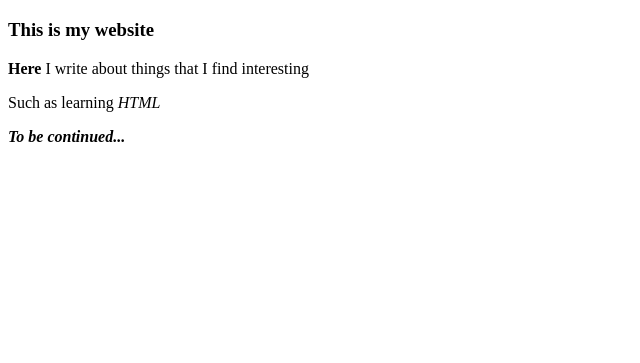
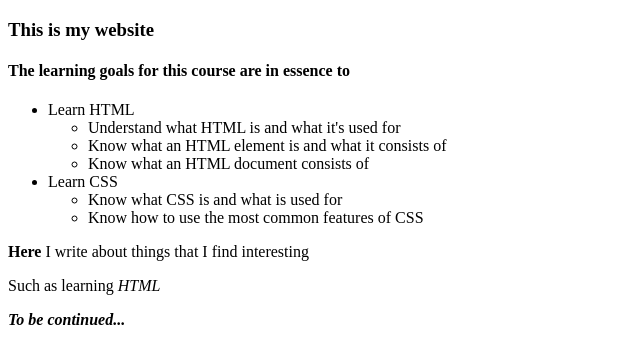
Before and after one commit to tpirmagomedova/lapio-website, a plain HTML site: page index.html in a window 1280 px wide. Shown: the part 61-424 px from the top of the page, without its empty margins (0-640 px from the left). Drawn offline with Linux system fonts and the light colour scheme.

Commit message:
Part 3, add exercise 4

```diff
--- a/index.html
+++ b/index.html
@@ -5,14 +5,29 @@
 <head>
   <meta charset="utf-8">
   <title>Lapio website</title>
- <h1>Hello</h1>
- <h3>This is my website</h3> </head>
+</head>
 
 <body>
   <!--Do the exercises here-->
-<p><b>Here</b> I write about things that I find interesting</p>
-<p>Such as learning <i> HTML</i></p>
-<p><i><b>To be continued...</b></i></p>
+  <h1>Hello</h1>
+  <h3>This is my website</h3>
+  <h4>The learning goals for this course are in essence to</h4>
+    <ul>
+      <li>Learn HTML</li>
+	<ul>
+	  <li>Understand what HTML is and what it's used for</li>
+	  <li>Know what an HTML element is and what it consists of</li>
+	  <li>Know what an HTML document consists of</li>
+	</ul>
+      <li>Learn CSS</li>
+	<ul>
+	  <li>Know what CSS is and what is used for</li>
+	  <li>Know how to use the most common features of CSS</li>
+	</ul>
+    </ul>
+  <p><b>Here</b> I write about things that I find interesting</p>
+  <p>Such as learning <i> HTML</i></p>
+  <p><i><b>To be continued...</b></i></p>
 </body>
 
 </html>
```
